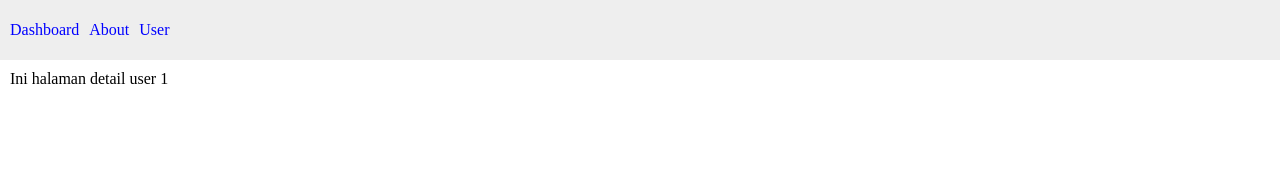
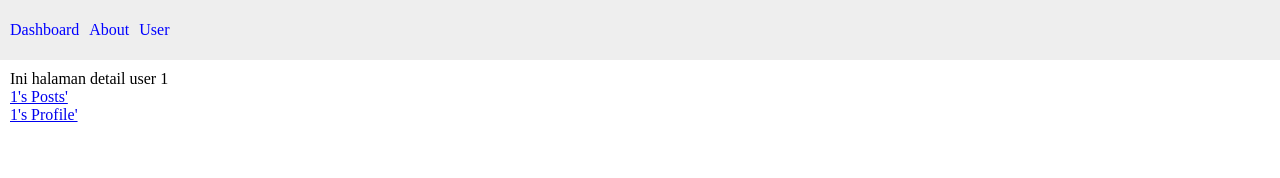
Before and after one commit to silviansi/belajar-vue.js, a Vue app in the folder vue-project/: page /user/1 in a window 1280 px wide. Shown: the top 178 px of the page. Built offline with nearby package versions, Linux system fonts and the light colour scheme.

Commit message:
membuat nested routing

```diff
--- a/vue-project/src/views/UserDetail.vue
+++ b/vue-project/src/views/UserDetail.vue
@@ -1,3 +1,7 @@
 <template>
     Ini halaman detail user {{ $route.params.id }}
+    <br>
+    <RouterLink :to="'/user/'+$route.params.id+'/post'">{{ $route.params.id }}'s Posts'</RouterLink>
+    <br>
+    <RouterLink :to="'/user/'+$route.params.id+'/profile'">{{ $route.params.id }}'s Profile'</RouterLink>
 </template>
```
Also changed, not shown: vue-project/src/router/index.js (+24 -1 lines).
